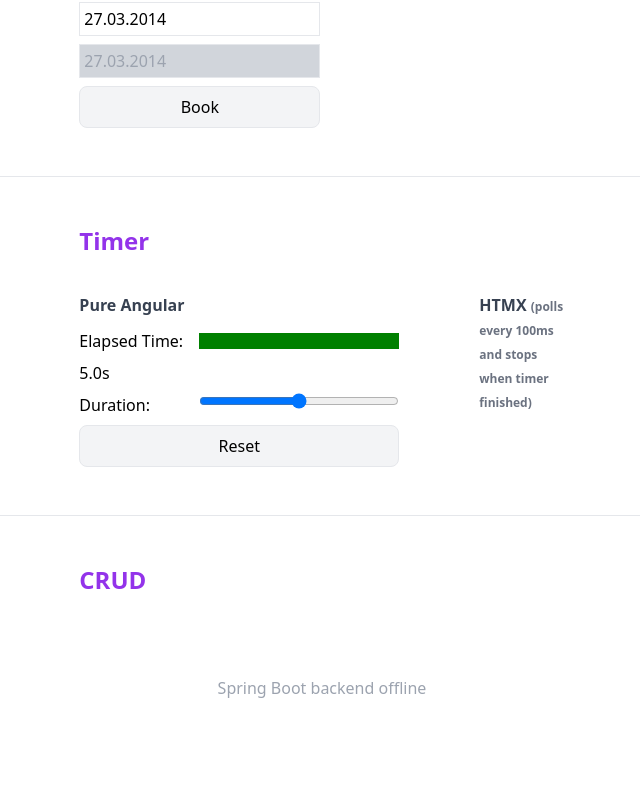
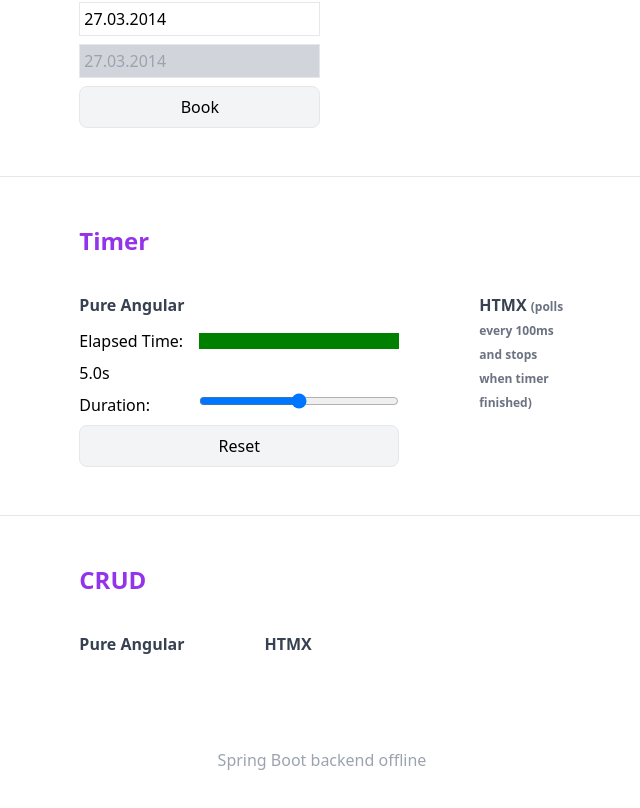
Before and after one commit to Dima-369/angular-htmx-7-guis, an Angular app in the folder angular/: page / in a window 1280 px wide. Shown: the part 848-1656 px from the top of the page, without its empty margins (318-958 px from the left). Before the commit the page ends 1588 px from the top, so only its background shows below. Built offline with nearby package versions, Linux system fonts and the light colour scheme.

Commit message:
Fix / 0 bug for Angular Timer

```diff
--- a/angular/src/app/app.component.html
+++ b/angular/src/app/app.component.html
@@ -65,6 +65,16 @@
 
   <div>
     <a href="https://eugenkiss.github.io/7guis/tasks/#crud" target="_blank">CRUD</a>
+    <div class="my-9 flex flex-col md:flex-row">
+      <div>
+        <h3>Pure Angular</h3>
+<!--        <app-crud></app-crud>-->
+      </div>
+      <div class="ml-0 md:ml-20">
+        <h3 class="mt-9 md:mt-0">HTMX</h3>
+<!--        <app-crud-htmx></app-crud-htmx>-->
+      </div>
+    </div>
   </div>
 
 </div>
--- a/angular/src/app/timer/timer.component.ts
+++ b/angular/src/app/timer/timer.component.ts
@@ -27,7 +27,11 @@ export class TimerComponent implements OnInit {
 
   updateOnAnimationFrame(timestamp: DOMHighResTimeStamp): void {
     this.elapsedMs = Math.min(this.elapsedMs + (timestamp - this.lastTimestamp), this.durationMs);
-    this.progressValueMs = (this.elapsedMs / this.durationMs) * this.maxTimeMs;
+    if (this.durationMs === 0) {
+      this.progressValueMs = this.maxTimeMs;
+    } else {
+      this.progressValueMs = (this.elapsedMs / this.durationMs) * this.maxTimeMs;
+    }
     this.lastTimestamp = timestamp;
     requestAnimationFrame(this.updateOnAnimationFrame.bind(this))
   }
```
Also changed, not shown: 1 other file (tests, documents, lock files or other folders).
